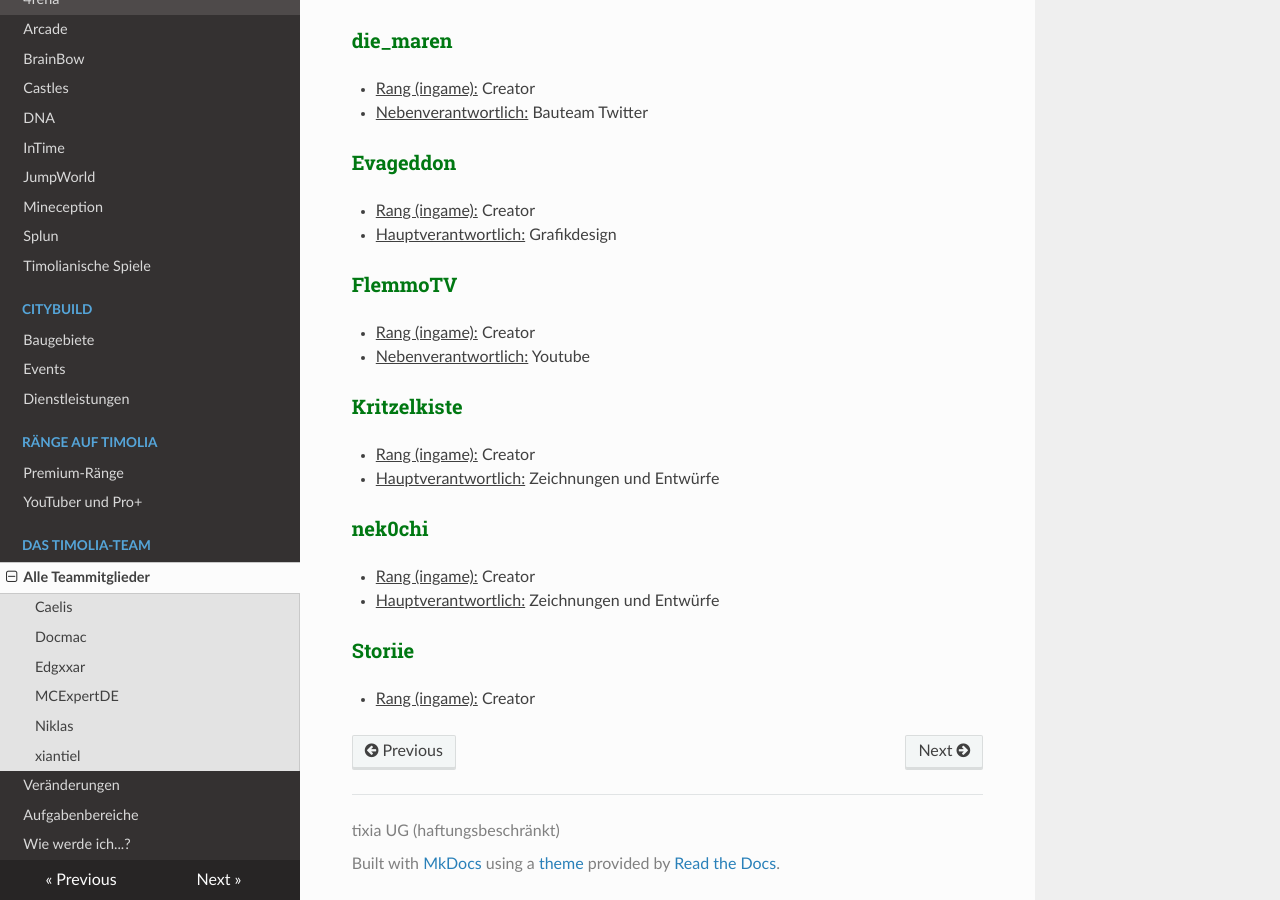
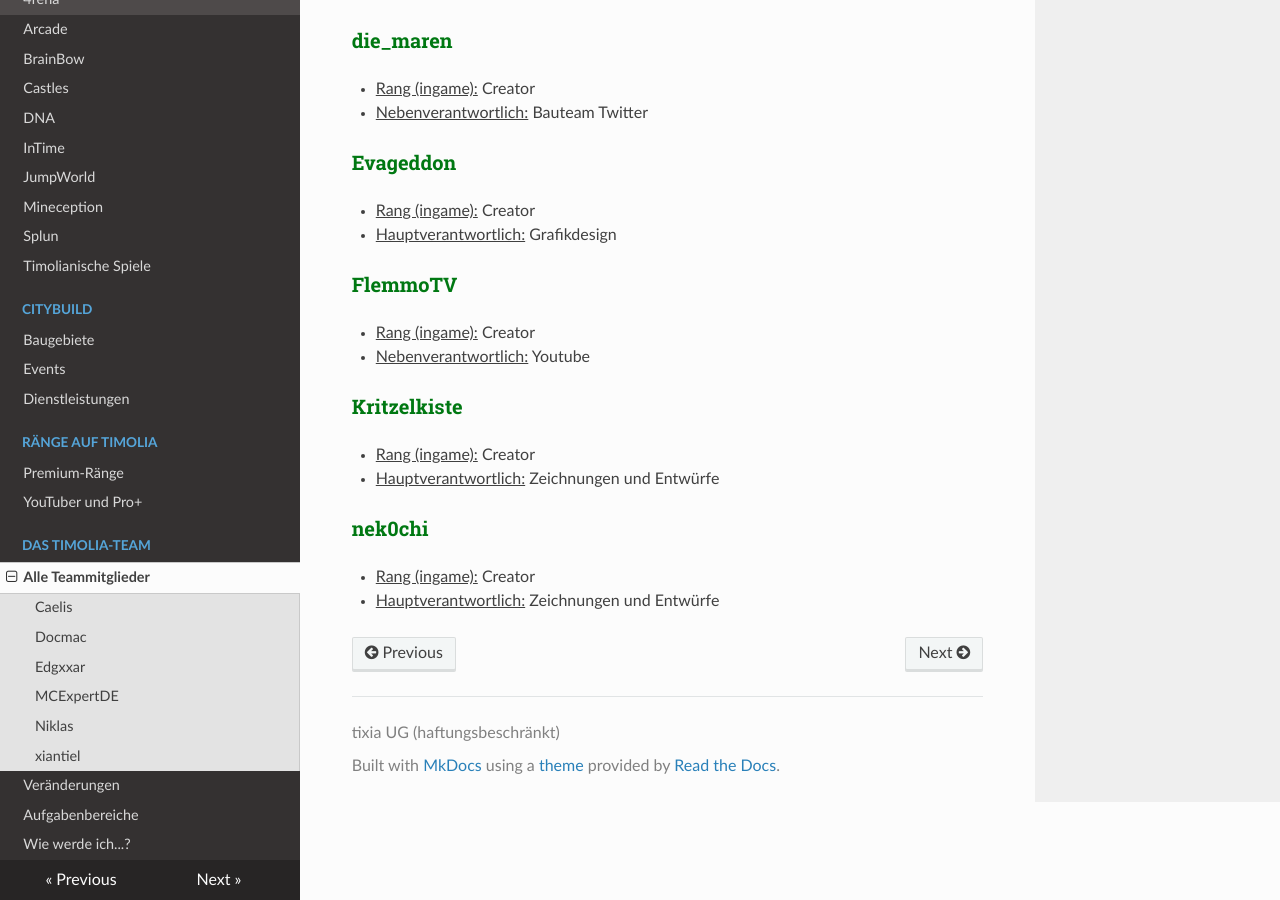
Before and after one commit to TimoliaDE/HowTo, an MkDocs documentation site: the page built from docs/team/members.md, in a window 1280 px wide and 900 px high, scrolled down 10600 px. Built offline with MkDocs 1.6.1, drawn with Linux system fonts in a browser that asks for light colours; nearby versions of some CDN libraries; old or Windows-style settings are respelled for this version of MkDocs.

Commit message:
Update members.md

```diff
--- a/docs/team/members.md
+++ b/docs/team/members.md
@@ -355,6 +355,3 @@ Creator sind für kreative Arbeiten wie Texte, Bilder und Grafiken zuständig un
 ### <strong><span style="color:#007812">nek0chi</span></strong>
 - <u>Rang (ingame):</u> Creator
 - <u>Hauptverantwortlich:</u> Zeichnungen und Entwürfe
-
-### <strong><span style="color:#007812">Storiie</span></strong>
-- <u>Rang (ingame):</u> Creator
```
